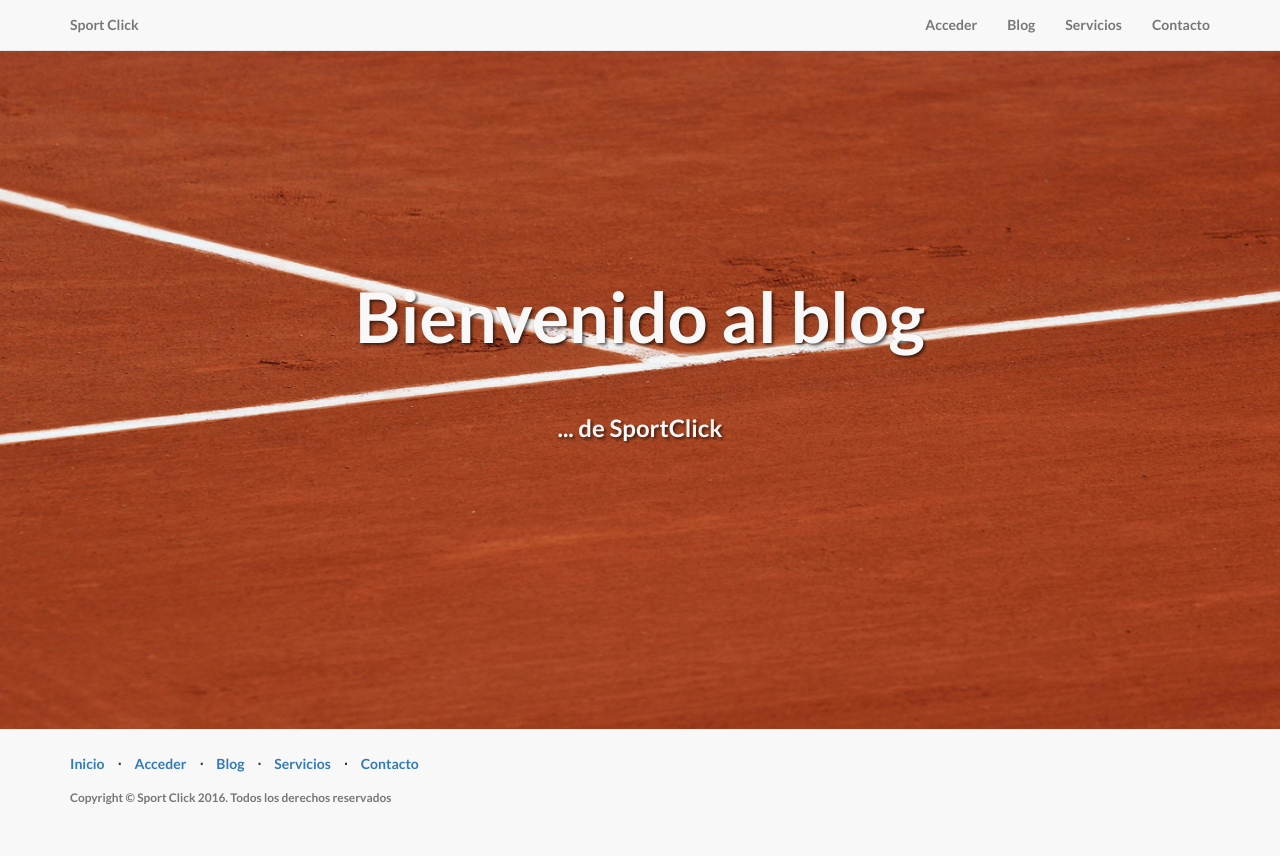
After one commit to gonvazsua/SportManagement, a Django app: template SportManagement/templates/inicio/blog.html in a window 1280 px wide. The commit adds this page. Run offline with Django 3.2, Linux system fonts and the light colour scheme; the template is opened without the code that fills it, so the values that code supplies are empty; some libraries are stand-ins or nearby versions.

Commit message:
Nuevo blog

```diff
--- /dev/null
+++ b/SportManagement/templates/inicio/blog.html
@@ -0,0 +1,183 @@
+<!DOCTYPE HTML PUBLIC "-//W3C//DTD HTML 4.01 Transitional//ES"
+        "http://www.w3.org/TR/html4/loose.dtd">
+<html>
+<head>
+
+    <!-- Schema  org -->
+    <script type="application/ld+json">
+        {
+        "@context": "http://schema.org",
+        "@type": "Product",
+        "brand": "Gestion de pistas deportivas",
+        "logo": "http://www.gestiondepistasdeportivas.com/static/img/favicon.png",
+        "category": "Gestión de pistas deportivas",
+        "name": "Gestión de pistas deportivas"
+        }
+    </script>
+
+    <!-- META Tags -->
+    <META name="description" content="Gestión de pistas deportivas, organiza tu club, usuarios y partidos. Inscripción de jugadores. Reserva de pistas online">
+    <META name="keywords" content="Gestión de pistas deportivas, Aplicación gestionar club, Montar partidos,
+    Gestión de pistas de padel gratis, programa gestion padel, reservas online, gimnasios, gestion deportiva, reserva pistas online,
+    centros deportivos, instalaciones, deportes, reservar, reservas, gestion de pistas de padel, gestion club">
+
+    <!-- Favicon -->
+    <link rel="shortcut icon" href="{{STATIC_URL}}img/favicon.png">
+
+    <!-- jQuery -->
+    <script type="text/javascript" src="{{STATIC_URL}}bootstrap/js/jquery.js"></script>
+
+    <!-- Bootstrap Core JavaScript -->
+    <script src="{{STATIC_URL}}bootstrap/js/bootstrap.min.js"></script>
+    <!-- Bootstrap -->
+    <link href="{{ STATIC_URL }}bootstrap/css/bootstrap.css" rel="stylesheet" type="text/css">
+     <!-- Bootstrap Core CSS -->
+    <link href="{{ STATIC_URL }}bootstrap/css/bootstrap.min.css" rel="stylesheet" type="text/css">
+    <!-- Custom CSS -->
+    <link href="{{ STATIC_URL }}css/landing-page.css?version=2" rel="stylesheet" type="text/css">
+    <!-- Custom Fonts -->
+    <!-- <link href="font-awesome/css/font-awesome.min.css" rel="stylesheet" type="text/css"> -->
+    <link href="http://fonts.googleapis.com/css?family=Lato:300,400,700,300italic,400italic,700italic" rel="stylesheet" type="text/css">
+    <!-- Javascript -->
+    <script type="text/javascript" src="{{STATIC_URL}}js/js.js"></script>
+    <!-- Css propio -->
+    <link href="{{STATIC_URL}}css/application.css?version=1" rel="stylesheet" type="text/css">
+    <!-- jQuery UI -->
+    <script type="text/javascript" src="{{STATIC_URL}}jquery-ui/jquery-ui.js"></script>
+    <link href="{{STATIC_URL}}jquery-ui/jquery-ui.css" rel="stylesheet"/>
+
+    <script type="text/javascript">
+        $(document).ready(function(){
+            submit_intro();
+        });
+    </script>
+
+    <!-- Google Analytics -->
+    <script>
+      (function(i,s,o,g,r,a,m){i['GoogleAnalyticsObject']=r;i[r]=i[r]||function(){
+      (i[r].q=i[r].q||[]).push(arguments)},i[r].l=1*new Date();a=s.createElement(o),
+      m=s.getElementsByTagName(o)[0];a.async=1;a.src=g;m.parentNode.insertBefore(a,m)
+      })(window,document,'script','https://www.google-analytics.com/analytics.js','ga');
+
+      ga('create', 'UA-84478782-1', 'auto');
+      ga('send', 'pageview');
+
+    </script>
+
+    <title>Sportclick: Gestión de pistas deportivas</title>
+</head>
+<body>
+        <!-- Navigation -->
+    <nav class="navbar navbar-default navbar-fixed-top topnav" role="navigation">
+        <div class="container topnav">
+            <!-- Brand and toggle get grouped for better mobile display -->
+            <div class="navbar-header">
+                <button type="button" class="navbar-toggle" data-toggle="collapse" data-target="#bs-example-navbar-collapse-1">
+                    <span class="sr-only">Menu</span>
+                    <span class="icon-bar"></span>
+                    <span class="icon-bar"></span>
+                    <span class="icon-bar"></span>
+                </button>
+                <a class="navbar-brand topnav" href="/">Sport Click</a>
+            </div>
+            <!-- Collect the nav links, forms, and other content for toggling -->
+            <div class="collapse navbar-collapse" id="bs-example-navbar-collapse-1">
+                <ul class="nav navbar-nav navbar-right">
+                    <li>
+                        <a href="/">Acceder</a>
+                    </li>
+                    <li class="divider"></li>
+                    <li>
+                        <a href="/blog">Blog</a>
+                    </li>
+                    <li class="divider"></li>
+                    <li>
+                        <a href="/#services">Servicios</a>
+                    </li>
+                    <li class="divider"></li>
+                    <li>
+                        <a href="/#contact">Contacto</a>
+                    </li>
+                </ul>
+            </div>
+            <!-- /.navbar-collapse -->
+        </div>
+        <!-- /.container -->
+    </nav>
+
+    <!-- Header -->
+    <a name="about"></a>
+    <div class="intro-header">
+        <div class="container">
+            <div class="row">
+                <div class="col-lg-12">
+                    <div class="intro-message">
+                        <h1>Bienvenido al blog</h1>
+                        <h3 class="margin-top-60px">... de SportClick</h3>
+                    </div>
+                </div>
+            </div>
+
+        </div>
+        <!-- /.container -->
+
+    </div>
+    <!-- /.intro-header -->
+
+    <!-- Page Content -->
+
+   {% for entrada in entradasBlog %}
+
+    <div class="container">
+        <div class="row">
+            <div class="col-lg-5 col-sm-6">
+                <h2 class="section-heading">{{entrada.titulo}}</h2>
+                <h5 class="cursiva">El {{entrada.fecha}}, por @{{entrada.creado_por.user.username}}</h5>
+            </div>
+        </div>
+        <div class="row">
+            <div class="col-lg-12 col-sm-12">
+                <p class="lead">
+                    {{entrada.texto|linebreaksbr}}
+                </p>
+            </div>
+        </div>
+    </div>
+
+    {% endfor %}
+
+    <!-- Footer -->
+    <footer>
+        <div class="container">
+            <div class="row">
+                <div class="col-lg-12">
+                    <ul class="list-inline">
+                        <li>
+                            <a href="/">Inicio</a>
+                        </li>
+
+                        <li class="footer-menu-divider">&sdot;</li>
+                        <li>
+                            <a href="/">Acceder</a>
+                        </li>
+                        <li class="footer-menu-divider">&sdot;</li>
+                        <li>
+                            <a href="/blog">Blog</a>
+                        </li>
+                        <li class="footer-menu-divider">&sdot;</li>
+                        <li>
+                            <a href="/#services">Servicios</a>
+                        </li>
+                        <li class="footer-menu-divider">&sdot;</li>
+                        <li>
+                            <a href="/#contact">Contacto</a>
+                        </li>
+                    </ul>
+                    <p class="copyright text-muted small">Copyright &copy; Sport Click 2016. Todos los derechos reservados</p>
+                </div>
+            </div>
+        </div>
+    </footer>
+
+</body>
+</html>
--- a/SportManagement/urls.py
+++ b/SportManagement/urls.py
@@ -19,6 +19,7 @@ urlpatterns = patterns('',
     url(r'^logout', 'Core.views.logout'),
     url(r'^recuperar_pass', 'Core.views.recuperar_pass'),
     url(r'^demo', 'Core.views.demo'),
+    url(r'^blog', 'Core.views.blog'),
 
     ###########################################################
     ########## ADMINISTRADOR URLS
```
Also changed, not shown: Core/models.py (+8 -0 lines), Core/views/inicio/views.py (+18 -0 lines), SportManagement/templates/inicio/index.html (+12 -3 lines).
